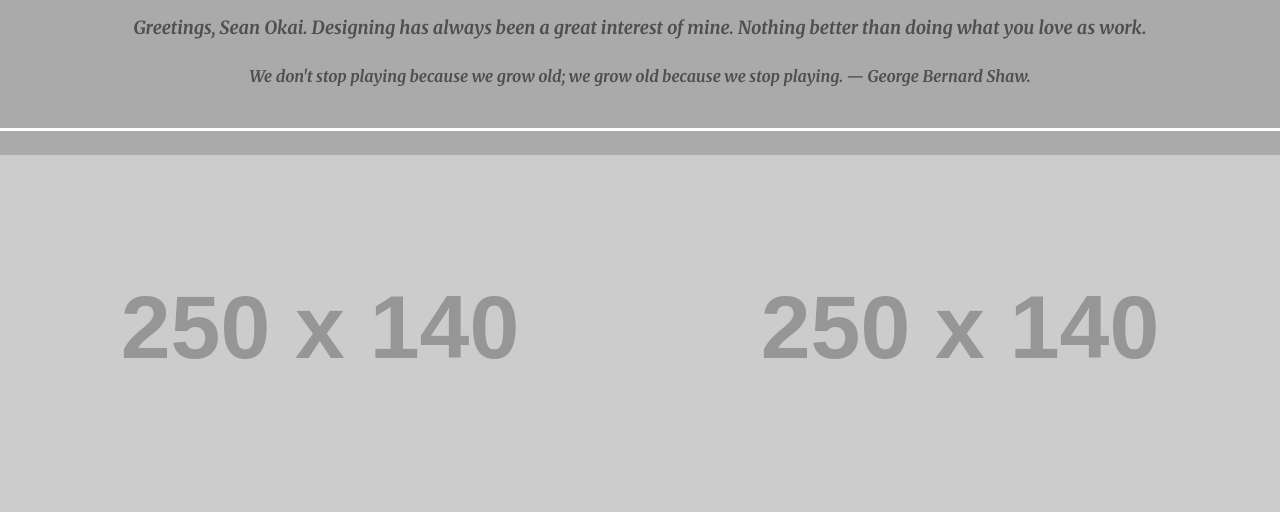
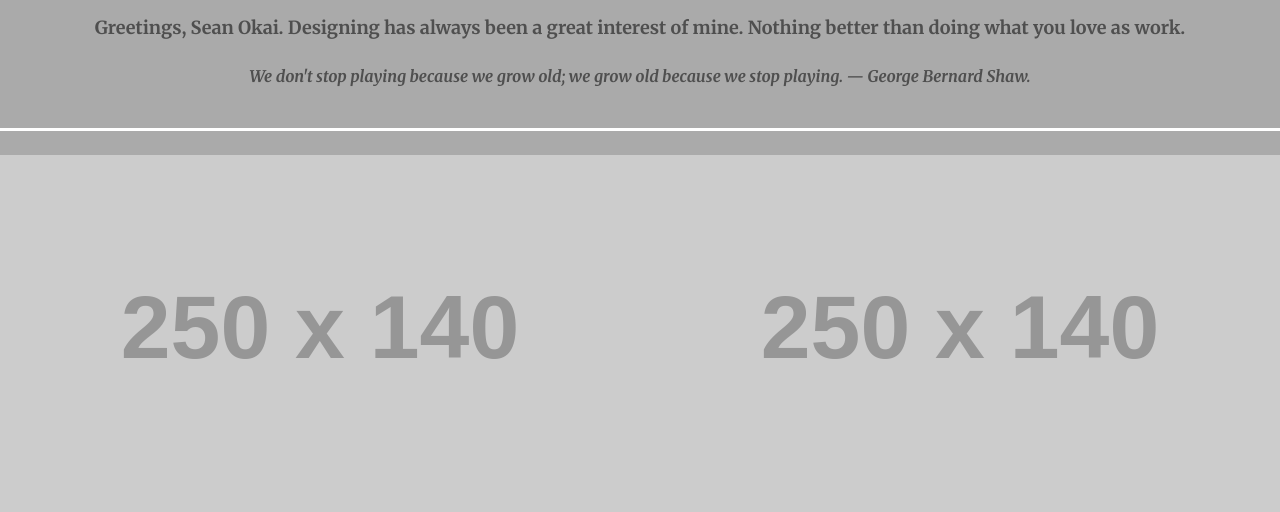
Before and after one commit to seanokai/portfolio, a PHP site: page / in a window 1280 px wide. Shown: the part 196-708 px from the top of the page. Run offline with PHP 8.4, Linux system fonts and the light colour scheme; grey boxes labelled with a size stand in for pictures from a placeholder-image service; some libraries are stand-ins or nearby versions.

Commit message:
fixed the small grid to work properly

```diff
--- a/css/grid.css
+++ b/css/grid.css
@@ -56,7 +56,7 @@
 }
 
 
-@media only screen and (min-width: 4em) {
+@media only screen and (min-width: 8em) {
 
 .unit-xs-hidden {
   display: none;
@@ -170,7 +170,7 @@
 }
 
 
-@media only screen and (min-width: 15em) {
+@media only screen and (min-width: 20em) {
 
 .unit-s-hidden {
   display: none;
--- a/css/main.css
+++ b/css/main.css
@@ -163,6 +163,11 @@ blockquote p {
 		font-size: 1.25rem;
 }
 
+.blockquotepara {
+
+	font-style: normal;
+}
+
 
 
 .footer {
```
